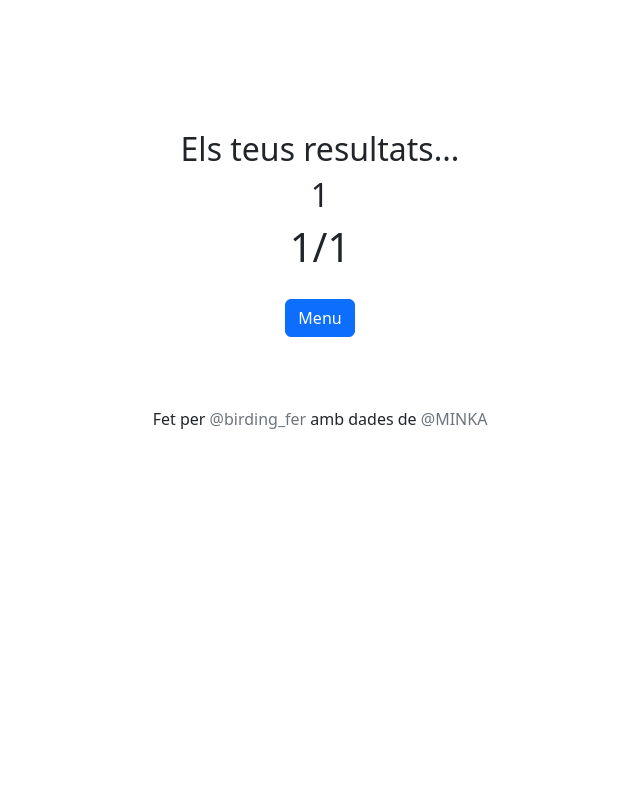
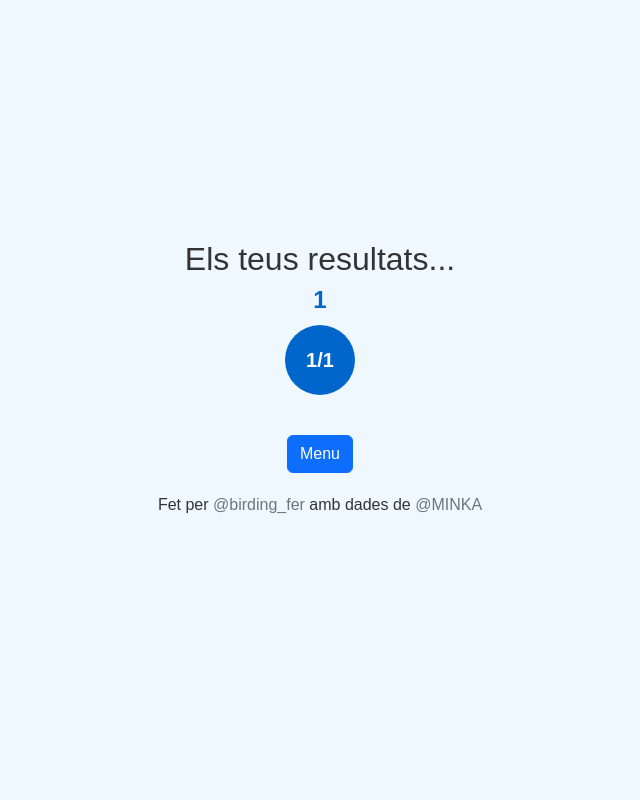
Before and after one commit to fergascod/oceanID, a Flask app: page /results in a window 1280 px wide. Shown: the whole page, without its empty margins (320-960 px from the left). Run offline with Flask 2, Linux system fonts and the light colour scheme; the visitor is signed in with stand-in values (Sample User, id 1).

Commit message:
removing style tags from html (only inline remaining)

```diff
--- a/static/mystyle.css
+++ /dev/null
@@ -1,46 +0,0 @@
-button {
-    margin: 20px 40px 20px 40px;
-}
-
-#options {
-    margin: 20px 40px 20px 40px;
-}
-
-form {
-    margin: 20px 40px 20px 40px;
-    width: 50%;
-}
-
-body {
-    padding-top: 30px;
-    height: 100%;
-    width: 100%;
-}
-
-a { text-decoration: none; }
-
-.menu {
-    position: absolute;
-    top: 30%;
-    width: 100%;
-    text-align: center;
-}
-
-canvas {
-    width: 100% !important;
-    height: 100% !important;
-}
-
-.center {
-    margin: auto;
-    width: 70%;
-    padding: 10px;
-}
-
-.navbar {
-background-color: #333;
-overflow: hidden;
-position: fixed;
-bottom: 0;
-width: 100%;
-}
--- /dev/null
+++ b/static/style.css
@@ -0,0 +1,179 @@
+button {
+  margin: 20px 40px 20px 40px;
+}
+
+#options {
+  margin: 20px 40px 20px 40px;
+}
+
+form {
+  margin: 20px 40px 20px 40px;
+  width: 50%;
+}
+
+body {
+  padding-top: 30px;
+  height: 100%;
+  width: 100%;
+}
+
+a {
+  text-decoration: none;
+}
+
+.menu {
+  position: absolute;
+  top: 30%;
+  width: 100%;
+  text-align: center;
+}
+
+canvas {
+  width: 100% !important;
+  height: 100% !important;
+}
+
+.center {
+  margin: auto;
+  width: 70%;
+  padding: 10px;
+}
+
+.navbar {
+  background-color: #333;
+  overflow: hidden;
+  position: fixed;
+  bottom: 0;
+  width: 100%;
+}
+
+/* QUESTION */
+
+.centered-container {
+  max-width: 900px;
+  width: 100%;
+  padding: 20px;
+}
+.question-header {
+  margin-bottom: 20px;
+  color: #0066cc;
+}
+.question-header h2 {
+  font-size: 28px;
+  font-weight: bold;
+}
+.question-header p {
+  font-size: 18px;
+  color: #555;
+}
+.content-card {
+  background-color: #fff;
+  border-radius: 8px;
+  box-shadow: 0 4px 8px rgba(0, 0, 0, 0.2);
+  padding: 30px;
+  display: flex;
+  align-items: center;
+  justify-content: space-between;
+  flex-wrap: wrap;
+}
+.img-container {
+  flex: 1 1 45%;
+  text-align: center;
+  margin-bottom: 20px;
+}
+.img-container img {
+  max-width: 100%;
+  border-radius: 8px;
+}
+.options-container {
+  flex: 1 1 45%;
+  display: flex;
+  flex-direction: column;
+  align-items: center;
+}
+.btn-custom {
+  width: 180px;
+  margin: 5px 0;
+  font-size: 16px;
+}
+
+body {
+  background-color: #f0f8ff;
+  font-family: Arial, sans-serif;
+  color: #333;
+  display: flex;
+  align-items: center;
+  justify-content: center;
+  height: 100vh;
+  margin: 0;
+}
+
+/* RESPONSE */
+
+/* Wrapper for centering and spacing */
+.content-wrapper {
+  display: flex;
+  flex-direction: column;
+  align-items: center;
+  justify-content: center;
+  min-height: 100vh;
+  padding: 20px;
+}
+
+/* Card Styling */
+.card {
+  background-color: #fff;
+  border-radius: 10px;
+  box-shadow: 0 4px 8px rgba(0, 0, 0, 0.2);
+  padding: 30px;
+  margin-top: 30px;
+  max-width: 500px;
+  width: 100%;
+  text-align: center;
+}
+
+/* Feedback text styling */
+.feedback {
+  font-weight: bold;
+  margin-top: 20px;
+}
+.correct {
+  color: #28a745;
+}
+.incorrect {
+  color: #dc3545;
+}
+
+/* Navigation Button */
+.next-btn {
+  margin-top: 25px;
+  padding: 10px 20px;
+  font-size: 16px;
+}
+
+/* Header and Progress Styling */
+.header {
+  font-size: 24px;
+  font-weight: bold;
+  color: #0066cc;
+  margin-bottom: 10px;
+}
+.subheader {
+  font-size: 18px;
+  color: #555;
+}
+
+/* Decorative Elements */
+.progress-circle {
+  width: 70px;
+  height: 70px;
+  border-radius: 50%;
+  background-color: #0066cc;
+  color: #fff;
+  display: flex;
+  align-items: center;
+  justify-content: center;
+  font-size: 20px;
+  font-weight: bold;
+  margin: 0 auto 20px;
+}
--- a/templates/results.html
+++ b/templates/results.html
@@ -1,19 +1,43 @@
 <!DOCTYPE html>
-<html lang='en'>
-<head>
-  <meta charset="utf-8" />
-  <meta name="viewport" content="width=device-width, initial-scale=1">
-  <link href="https://cdn.jsdelivr.net/npm/bootstrap@5.2.3/dist/css/bootstrap.min.css" rel="stylesheet" integrity="sha384-rbsA2VBKQhggwzxH7pPCaAqO46MgnOM80zW1RWuH61DGLwZJEdK2Kadq2F9CUG65" crossorigin="anonymous">
-  <link rel="stylesheet" type="text/css" href="static/mystyle.css">
-  <title>Resultats</title>
-</head>
-<body style="text-align: center;">
-    <h2 style="padding-top: 100px;">Els teus resultats...</h2>
-    <h2>{{game_mode}}</h2>
-    <h1>{{correct}}/{{max_num}}</h1>
-    <a href="{{ url_for('menu')}}"><button type="button" class="btn btn-primary">Menu</button></a>
-    <br>
-    <p style="padding-top: 50px; text-align: center;">Fet per <a class="link-secondary" href="https://www.instagram.com/birding_fer/">@birding_fer</a> amb dades de <a class="link-secondary" href="https://minka-sdg.org/home">@MINKA</a> </p>
-    <script src="https://cdn.jsdelivr.net/npm/bootstrap@5.2.3/dist/js/bootstrap.bundle.min.js" integrity="sha384-kenU1KFdBIe4zVF0s0G1M5b4hcpxyD9F7jL+jjXkk+Q2h455rYXK/7HAuoJl+0I4" crossorigin="anonymous"></script>
-</body>
+<html lang="en">
+  <head>
+    <meta charset="utf-8" />
+    <meta name="viewport" content="width=device-width, initial-scale=1" />
+    <link
+      href="https://cdn.jsdelivr.net/npm/bootstrap@5.2.3/dist/css/bootstrap.min.css"
+      rel="stylesheet"
+      integrity="sha384-rbsA2VBKQhggwzxH7pPCaAqO46MgnOM80zW1RWuH61DGLwZJEdK2Kadq2F9CUG65"
+      crossorigin="anonymous"
+    />
+    <link
+      rel="stylesheet"
+      type="text/css"
+      href="{{ url_for('static', filename='style.css') }}"
+    />
+    <title>Resultats</title>
+  </head>
+  <body>
+    <div class="menu">
+      <h2>Els teus resultats...</h2>
+      <h2 class="header">{{game_mode}}</h2>
+      <h1 class="progress-circle">{{correct}}/{{max_num}}</h1>
+      <a href="{{ url_for('menu')}}">
+        <button type="button" class="btn btn-primary">Menu</button>
+      </a>
+      <br />
+      <p>
+        Fet per
+        <a class="link-secondary" href="https://www.instagram.com/birding_fer/">
+          @birding_fer
+        </a>
+        amb dades de
+        <a class="link-secondary" href="https://minka-sdg.org/home">@MINKA</a>
+      </p>
+    </div>
+    <script
+      src="https://cdn.jsdelivr.net/npm/bootstrap@5.2.3/dist/js/bootstrap.bundle.min.js"
+      integrity="sha384-kenU1KFdBIe4zVF0s0G1M5b4hcpxyD9F7jL+jjXkk+Q2h455rYXK/7HAuoJl+0I4"
+      crossorigin="anonymous"
+    ></script>
+  </body>
 </html>
```
Also changed, not shown: templates/form.html (+37 -11 lines), templates/menu.html (+28 -11 lines), templates/question.html (+1 -61 lines), templates/response.html (+26 -83 lines).
